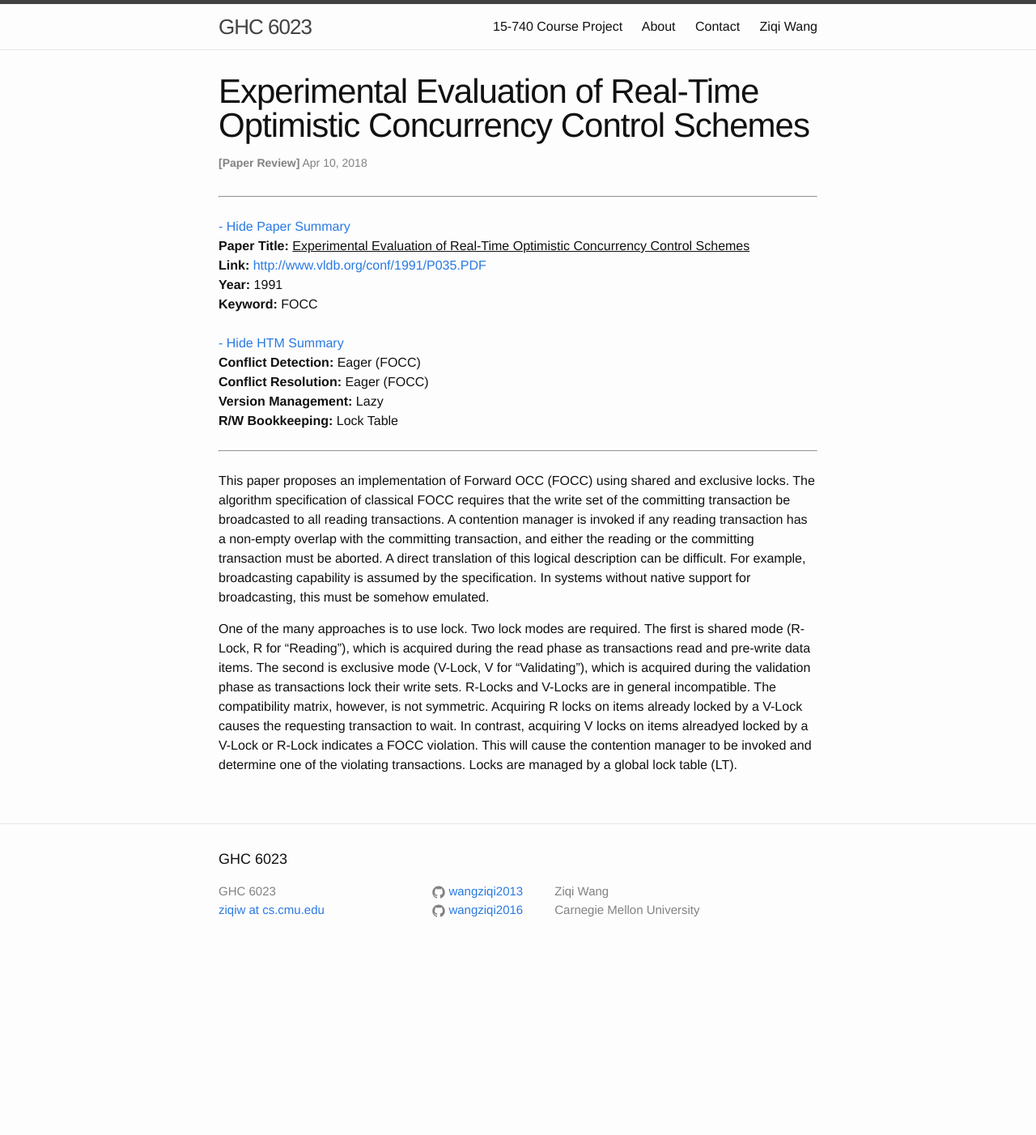
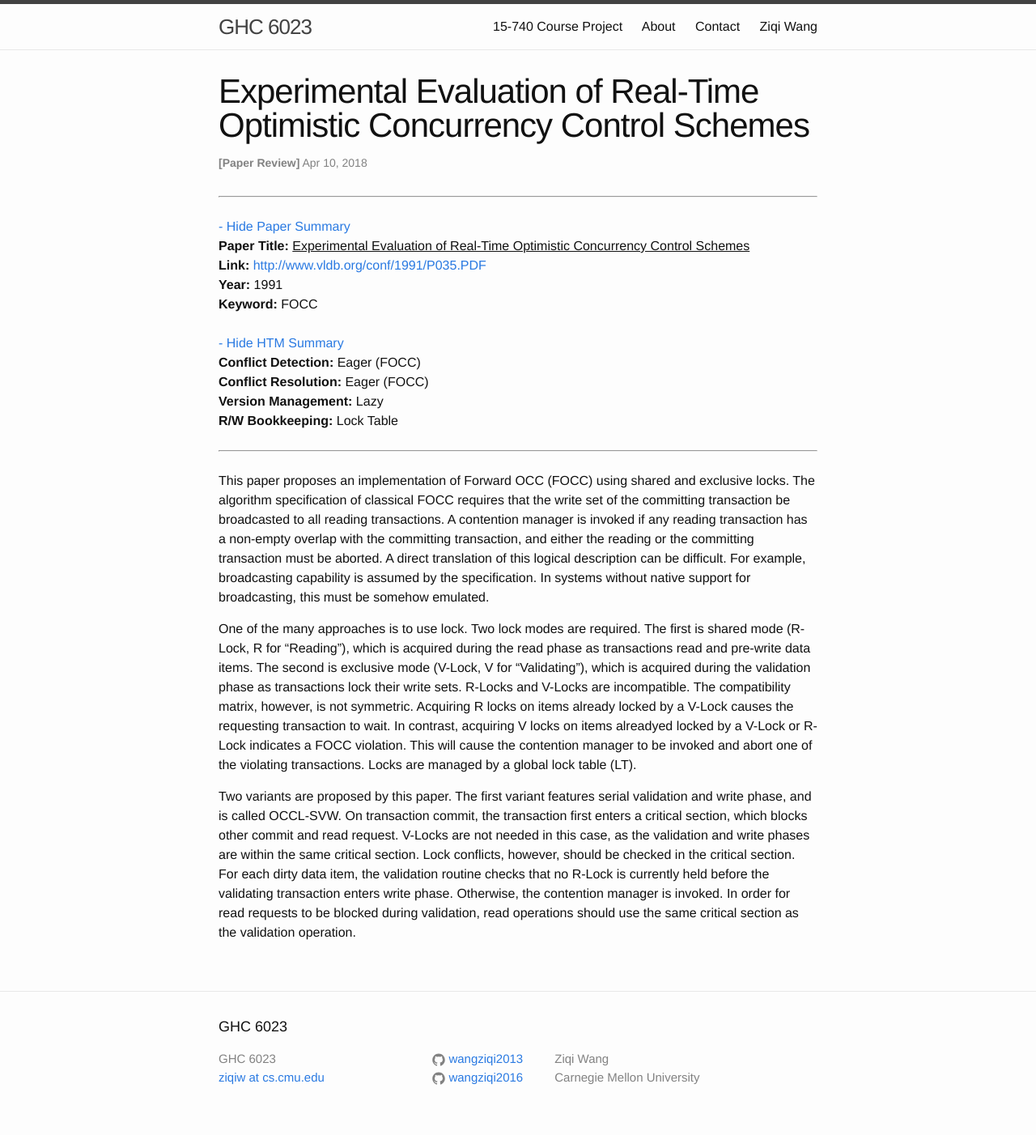
Before and after one commit to wangziqi2013/wangziqi2013.github.io, a Jekyll site: the page built from _posts/2018-04-09-Exp-Eval-of-Real-Time-OCC-Scheme.markdown, in a window 1280 px wide. Shown: the whole page at 81% size. Built offline with Jekyll 4.4.1, drawn with Linux system fonts in a browser that asks for light colours; before the commit the page ends 1195 px from its top, so only the background shows below that.

Commit message:
Finish the first variant

```diff
--- a/_posts/2018-04-09-Exp-Eval-of-Real-Time-OCC-Scheme.markdown
+++ b/_posts/2018-04-09-Exp-Eval-of-Real-Time-OCC-Scheme.markdown
@@ -25,8 +25,16 @@ be somehow emulated.
 One of the many approaches is to use lock. Two lock modes are required. The first is shared mode
 (R-Lock, R for "Reading"), which is acquired during the read phase as transactions read and pre-write data items.
 The second is exclusive mode (V-Lock, V for "Validating"), which is acquired during the validation phase
-as transactions lock their write sets. R-Locks and V-Locks are in general incompatible. The compatibility
+as transactions lock their write sets. R-Locks and V-Locks are incompatible. The compatibility
 matrix, however, is not symmetric. Acquiring R locks on items already locked by a V-Lock causes the requesting
 transaction to wait. In contrast, acquiring V locks on items alreadyed locked by a V-Lock or R-Lock indicates
-a FOCC violation. This will cause the contention manager to be invoked and determine one of the violating transactions.
+a FOCC violation. This will cause the contention manager to be invoked and abort one of the violating transactions.
 Locks are managed by a global lock table (LT).
+
+Two variants are proposed by this paper. The first variant features serial validation and write phase, and is called
+OCCL-SVW. On transaction commit, the transaction first enters a critical section, which blocks other commit
+and read request. V-Locks are not needed in this case, as the validation and write phases are within the same
+critical section. Lock conflicts, however, should be checked in the critical section. For each dirty data item,
+the validation routine checks that no R-Lock is currently held before the validating transaction enters write phase.
+Otherwise, the contention manager is invoked. In order for read requests to be blocked during validation, read
+operations should use the same critical section as the validation operation.
```
